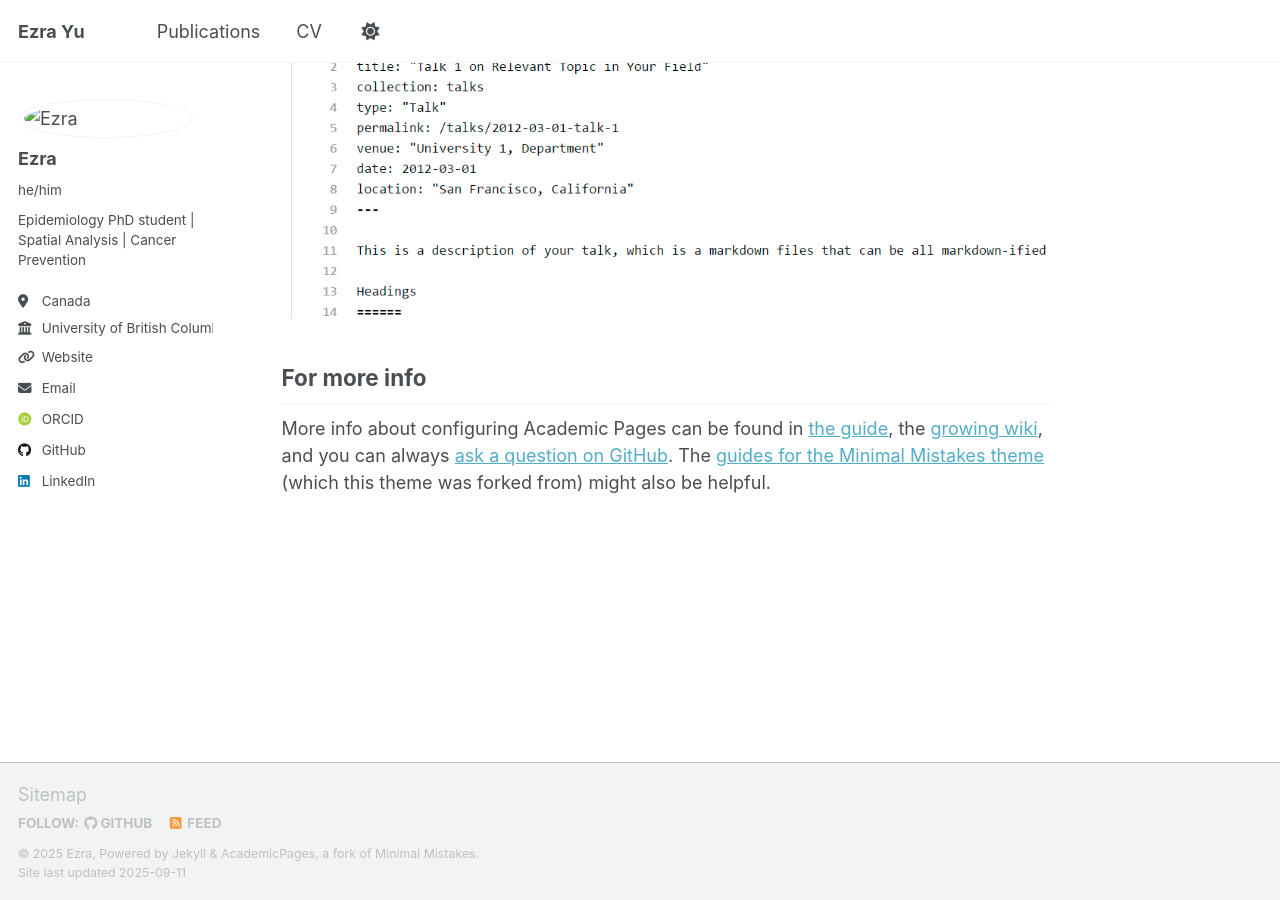
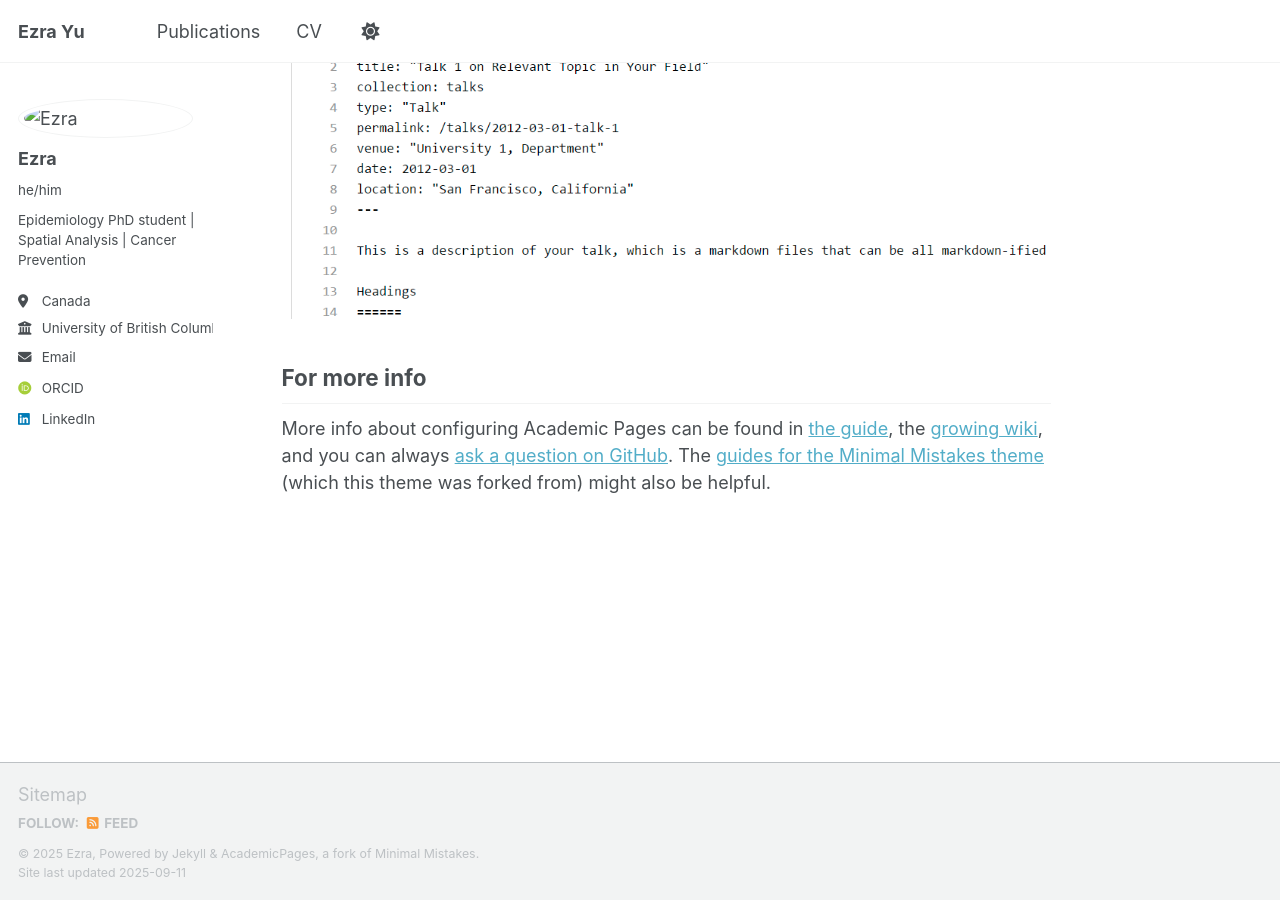
Before and after one commit to ezraxyu/ezraxyu.github.io, a Jekyll site: the page built from _pages/about.md, in a window 1280 px wide and 900 px high, scrolled down 2880 px. Built offline with Jekyll 4.4.1, drawn with Linux system fonts in a browser that asks for light colours; some web fonts are replaced; a script that is not in the unit is left out.

Commit message:
Update _config.yml

```diff
--- a/_config.yml
+++ b/_config.yml
@@ -28,7 +28,7 @@ author:
   bio              : "Epidemiology PhD student | Spatial Analysis | Cancer Prevention"
   location         : "Canada"
   employer         : "University of British Columbia"
-  uri              : "https://ezraxyu.github.io"
+  # uri              : "https://ezraxyu.github.io"
   email            : "ezraxyu@student.ubc.ca"
 
   # Academic websites
@@ -47,7 +47,7 @@ author:
   # bitbucket        : # Username - Update with your username on the site
   # codepen          : # Username
   # dribbble         : # Username
-  github           : "ezraxyu"
+  # github           : "ezraxyu"
   # kaggle           : # Username
   # stackoverflow    : # User number or user number and name (i.e., use "1" or "1/jeff-atwood")
 
```
